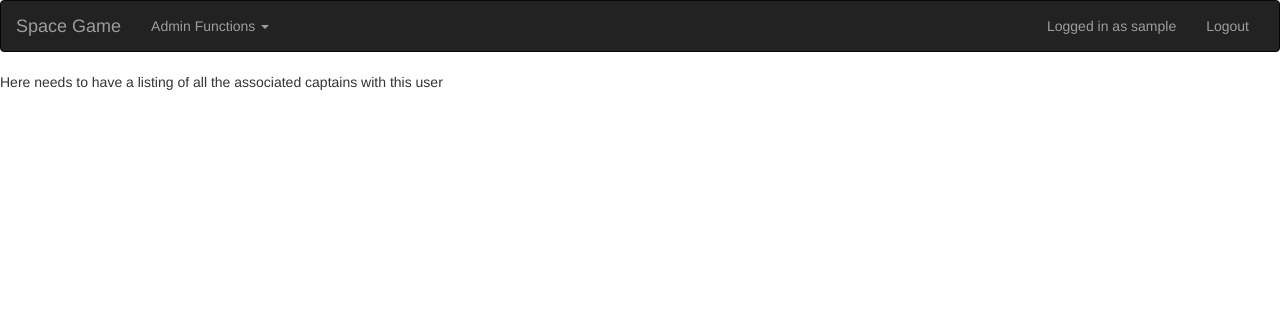
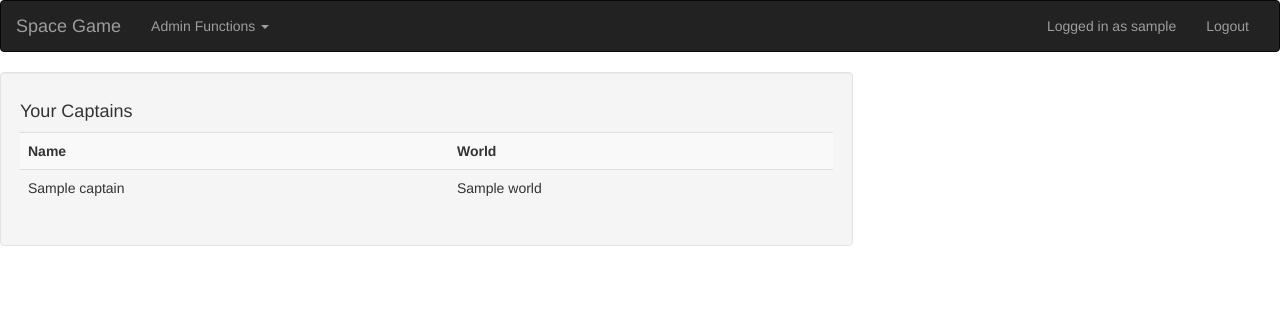
Before and after one commit to sean-perryman/SpaceGame, a Rails app: page /users/1 in a window 1280 px wide. Shown: the top 312 px of the page. Run offline with Rails 7, Linux system fonts and the light colour scheme; a user stored in the database is signed in; tables that the repository leaves empty hold one stand-in row (values such as "Sample post"); style sheets or scripts are compiled from the project's sources; some libraries are stand-ins or nearby versions.

Commit message:
Some formatting and other small tweaks

```diff
--- a/app/assets/javascripts/application.js
+++ b/app/assets/javascripts/application.js
@@ -13,5 +13,5 @@
 //= require jquery
 //= require jquery_ujs
 //= require turbolinks
-//= require bootstrap-sprockets
+//= require bootstrap
 //= require_tree .
--- a/app/assets/stylesheets/application.scss
+++ b/app/assets/stylesheets/application.scss
@@ -13,7 +13,5 @@
 */
 @import "bootstrap-sprockets";
 @import "bootswatch/cyborg/variables";
-
 @import "bootstrap";
-
 @import "bootswatch/cyborg/bootswatch";
--- a/app/views/layouts/application.html.haml
+++ b/app/views/layouts/application.html.haml
@@ -19,18 +19,19 @@
 					%a.navbar-brand{ :href => "/" }	Space Game
 				#bs-example-navbar-collapse-1.collapse.navbar-collapse
 					%ul.nav.navbar-nav
-						- if current_user.admin
-							%li.dropdown{:role => "presentation"}
-								%a.dropdown-toggle{"aria-expanded" => "false", "data-toggle" => "dropdown", :href => "#", :role => "button"}
-									Admin Functions
-									%span.caret
-								%ul.dropdown-menu{:role => "menu"}
-									%li= link_to "Users", users_path
-									%li= link_to "Captains", captains_path
-									%li= link_to "Worlds", worlds_path
-									%li= link_to "Planets", planets_path
-									%li= link_to "Ships", ships_path
-									%li= link_to "Items", items_path
+						- if current_user
+							- if current_user.admin
+								%li.dropdown{:role => "presentation"}
+									%a.dropdown-toggle{"aria-expanded" => "false", "data-toggle" => "dropdown", :href => "#", :role => "button"}
+										Admin Functions
+										%span.caret
+									%ul.dropdown-menu{:role => "menu"}
+										%li= link_to "Users", users_path
+										%li= link_to "Captains", captains_path
+										%li= link_to "Worlds", worlds_path
+										%li= link_to "Planets", planets_path
+										%li= link_to "Ships", ships_path
+										%li= link_to "Items", items_path
 					%ul.nav.navbar-nav.navbar-right
 						- if user_signed_in?
 							%li= link_to "Logged in as #{current_user.username}", edit_user_path(current_user.id)
--- a/app/views/users/show.html.haml
+++ b/app/views/users/show.html.haml
@@ -1 +1,14 @@
-Here needs to have a listing of all the associated captains with this user
+.container-fluid.well.col-md-8
+	%h4 Your Captains
+	%table.table.table-striped
+		%tr
+			%th Name
+			%th World
+		- @user.captains.each do |captain|
+			%tr
+				%td=captain.name
+				%td
+					-if captain.world_id
+						=captain.world.name
+					-else
+						None
```
Also changed, not shown: app/views/captains/_form.html.erb (+5 -8 lines), app/views/captains/index.html.haml (+6 -2 lines).
